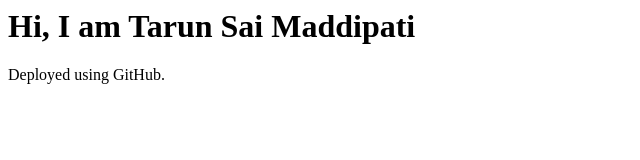
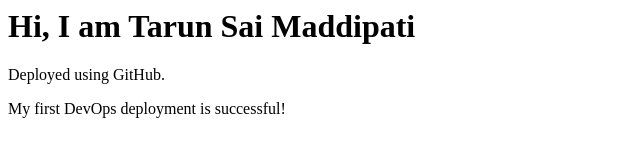
Before and after one commit to tarunmaddipati/devops-day1, a plain HTML site: page index.html in a window 1280 px wide. Shown: the whole page, without its empty margins (0-640 px from the left). Drawn offline with Linux system fonts and the light colour scheme.

Commit message:
Update homepage content

```diff
--- a/index.html
+++ b/index.html
@@ -1,2 +1,4 @@
 <h1>Hi, I am Tarun Sai Maddipati</h1>
 <p>Deployed using GitHub.</p>
+
+<p>My first DevOps deployment is successful!</p>
```
